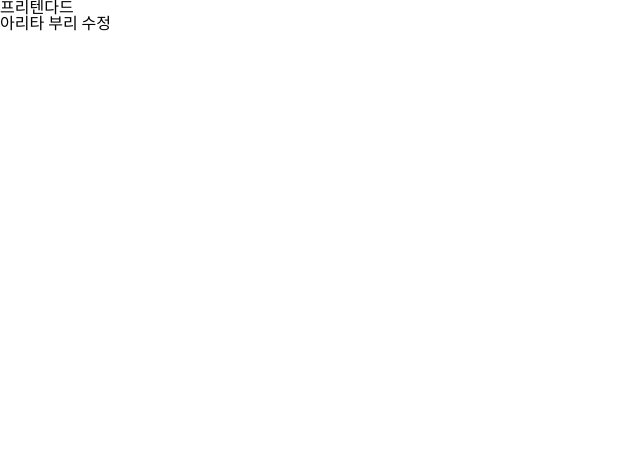
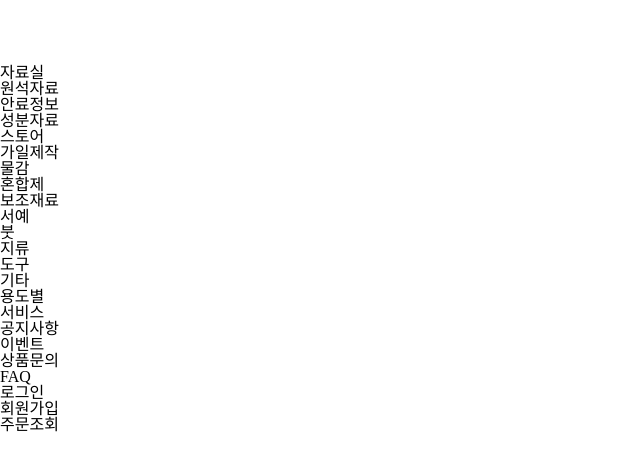
Before and after one commit to dajeong-lee-commits/gail, a plain HTML site: page index.html in a window 1280 px wide. Shown: the whole page, without its empty margins (0-640 px from the left). Drawn offline with Linux system fonts and the light colour scheme; a web font is replaced by a local one.

Commit message:
html작성

```diff
--- a/index.html
+++ b/index.html
@@ -1,14 +1,70 @@
 <!DOCTYPE html>
 <html lang="ko">
+
 <head>
     <meta charset="UTF-8">
     <meta name="viewport" content="width=device-width, initial-scale=1.0">
     <title>Document</title>
     <link rel="stylesheet" href="css/main.css">
 </head>
+
 <body>
-    <h2>프리텐다드</h2>
-    <h3>아리타 부리 수정</h3>
+    <header class="header">
+        <h1 class="logo">
+            <a href="#"><img src="img/icon/logo임시.svg" alt="로고"></a>
+        </h1><!-- .logo end -->
+        <nav class="nav">
+            <ul class="gnb">
+                <li>
+                    <a href="#" class="depth-01">자료실</a>
+                    <ul class="depth-02">
+                        <li><a href="#">원석자료</a></li>
+                        <li><a href="#">안료정보</a></li>
+                        <li><a href="#">성분자료</a></li>
+
+                    </ul><!-- .depth-02 end -->
+                </li>
+                <li>
+                    <a href="#" class="depth-01">스토어</a>
+                    <ul class="depth-02">
+                        <li><a href="#">가일제작</a></li>
+                        <li><a href="#">물감</a></li>
+                        <li><a href="#">혼합제</a></li>
+                        <li><a href="#">보조재료</a></li>
+                        <li><a href="#">서예</a></li>
+                        <li><a href="#">붓</a></li>
+                        <li><a href="#">지류</a></li>
+                        <li><a href="#">도구</a></li>
+                        <li><a href="#">기타</a></li>
+                        <li><a href="#">용도별</a></li>
+                    </ul><!-- .depth-02 end -->
+                </li>
+                <li>
+                    <a href="#" class="depth-01">서비스</a>
+                    <ul class="depth-02">
+                        <li><a href="#">공지사항</a></li>
+                        <li><a href="#">이벤트</a></li>
+                        <li><a href="#">상품문의</a></li>
+                        <li><a href="#">FAQ</a></li>
+                    </ul><!-- .depth-02 end -->
+                </li>
+            </ul><!-- .gnb end -->
+            <ul class="utill">
+                <li>
+                    <a href="#">로그인</a>
+                </li>
+                <li>
+                    <a href="#">회원가입</a>
+                </li>
+                <li>
+                    <a href="#">주문조회</a>
+                </li>
+
+            </ul><!-- .utill end -->
+        </nav><!-- .nav end -->
+
+    </header><!-- .header -->
 
 </body>
+
 </html>
```
